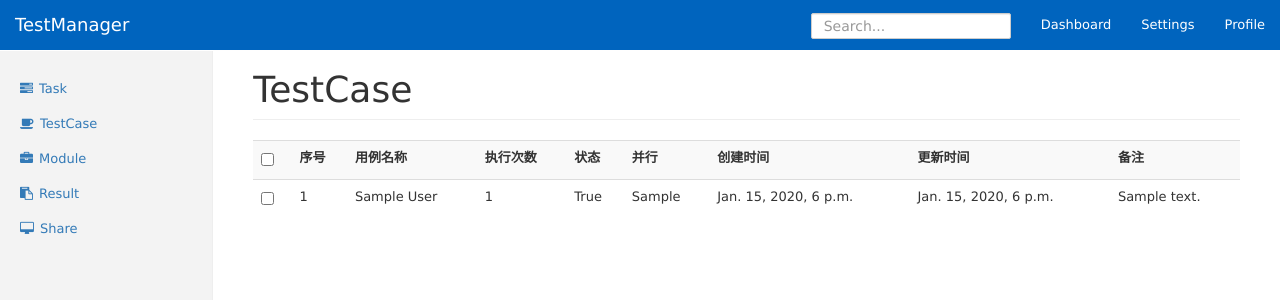
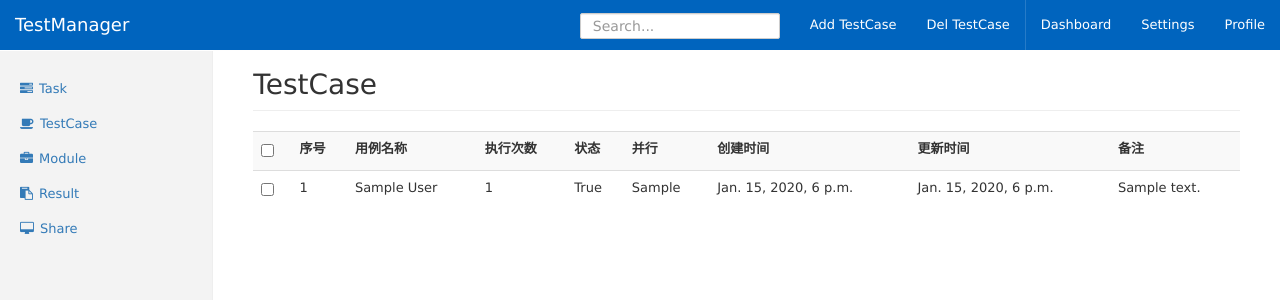
Before and after one commit to cash2one/Baymax, a Django app: page /app/testcase/ in a window 1280 px wide. Shown: the top 300 px of the page. Run offline with Django 3.2, Linux system fonts and the light colour scheme; tables that the repository leaves empty hold one stand-in row (values such as "Sample post"); some libraries are stand-ins or nearby versions.

Commit message:
add pages

```diff
--- a/app/static/css/dashboard.css
+++ b/app/static/css/dashboard.css
@@ -175,6 +175,7 @@ body {
 }
 
 .main .page-header {
+    font-size:28px !important;
     margin-top: 0;
 }
 
--- a/static/css/dashboard.css
+++ b/static/css/dashboard.css
@@ -175,6 +175,7 @@ body {
 }
 
 .main .page-header {
+    font-size:28px !important;
     margin-top: 0;
 }
 
--- a/templates/app/device.html
+++ b/templates/app/device.html
@@ -1,4 +1,9 @@
 {% extends "base.html" %}
+
+{% block page_action %}
+    <li><a href="#">Add Module</a></li>
+    <li style="border-right:#267bc8 1px solid"><a href="#">Del Module</a></li>
+{% endblock %}
 
 {% block content %}
     <h1 class="page-header">
--- a/templates/app/task.html
+++ b/templates/app/task.html
@@ -14,6 +14,7 @@
 
 {% block page_action %}
     <li><a href="#" id="btnAddTask">Add Task</a>
+
         <div id="newTask">
 
             <form action="" method="post">
--- a/templates/app/testcase.html
+++ b/templates/app/testcase.html
@@ -1,10 +1,14 @@
 {% extends "base.html" %}
+
+{% block page_action %}
+    <li><a href="#">Add TestCase</a></li>
+    <li style="border-right:#267bc8 1px solid"><a href="#">Del TestCase</a></li>
+{% endblock %}
 
 {% block content %}
     <h1 class="page-header">
         TestCase
     </h1>
-
 
     <table cellpadding="0" cellspacing="0" border="0" class="table table-striped">
         <tr>
```
Lines whose indentation alone changed are shown as unchanged.
